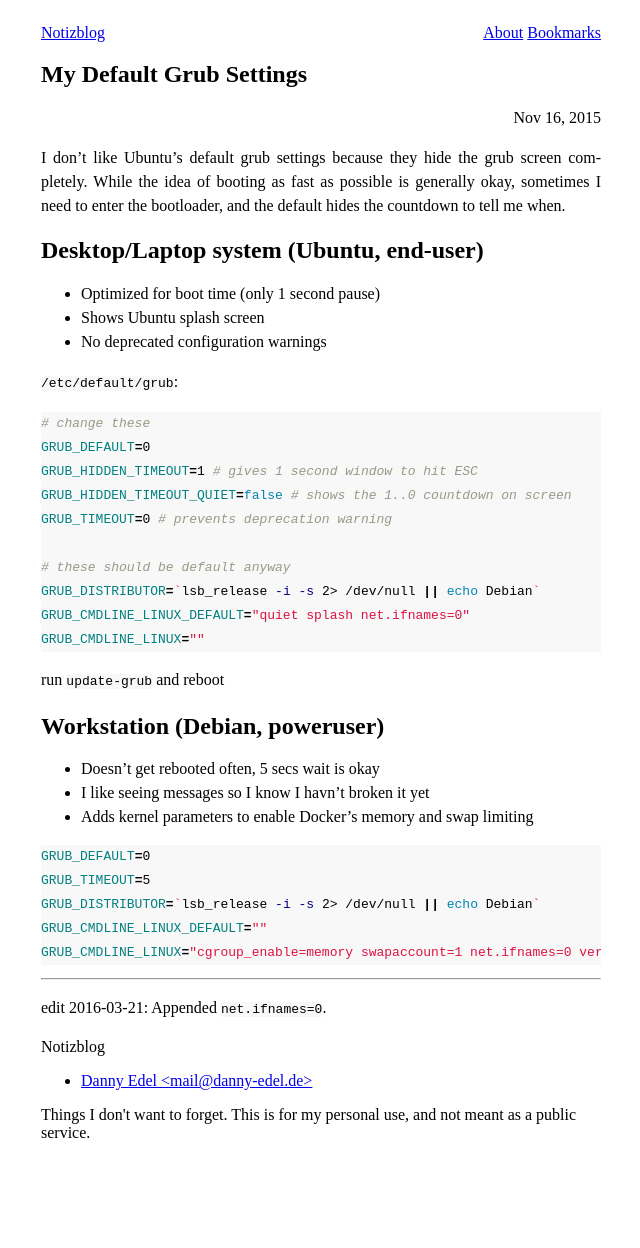
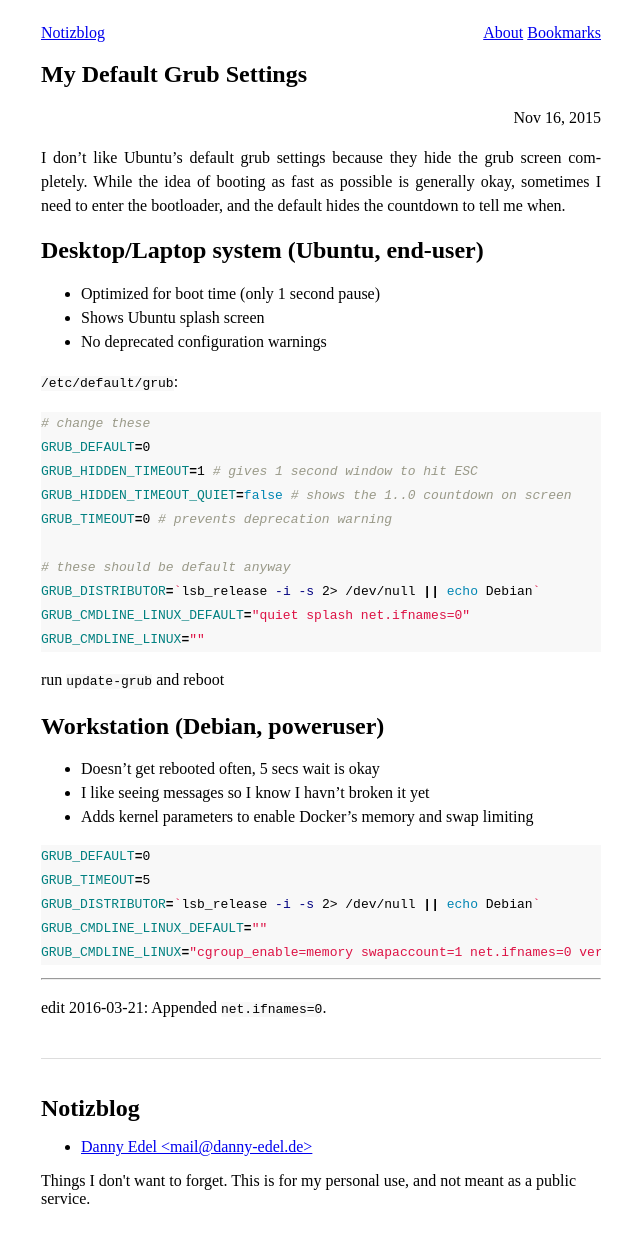
Before and after one commit to dannyedel/blog, a Jekyll site: the page built from _posts/2015-11-16-my-default-grub-settings.md, in a window 1280 px wide. Shown: the whole page, without its empty margins (319-959 px from the left). Built offline with Jekyll 4.4.1, drawn with Linux system fonts in a browser that asks for light colours; before the commit the page ends 1182 px from its top, so only the background shows below that.

Commit message:
style div.footer-heading like h2

```diff
--- a/css/main.scss
+++ b/css/main.scss
@@ -117,8 +117,9 @@ main nav {
 	}
 }
 
-footer h2.footer-heading {
-	font-size: 1.2em;
+footer .footer-heading {
+	font-size: 1.5em;
+	font-weight: bold;
 	padding-top: 1.5em;
 	border-top: 1px solid #ddd;
 	margin-top: 1.5em;
```
